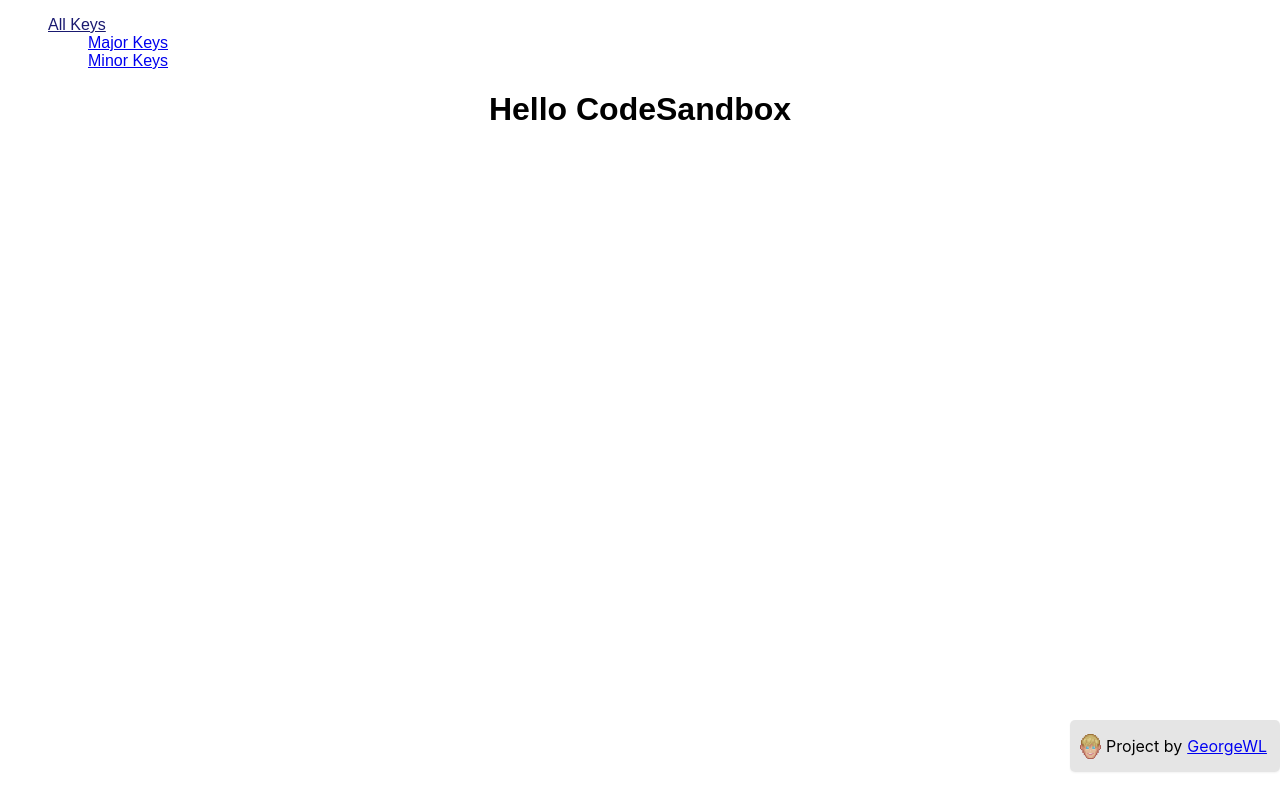
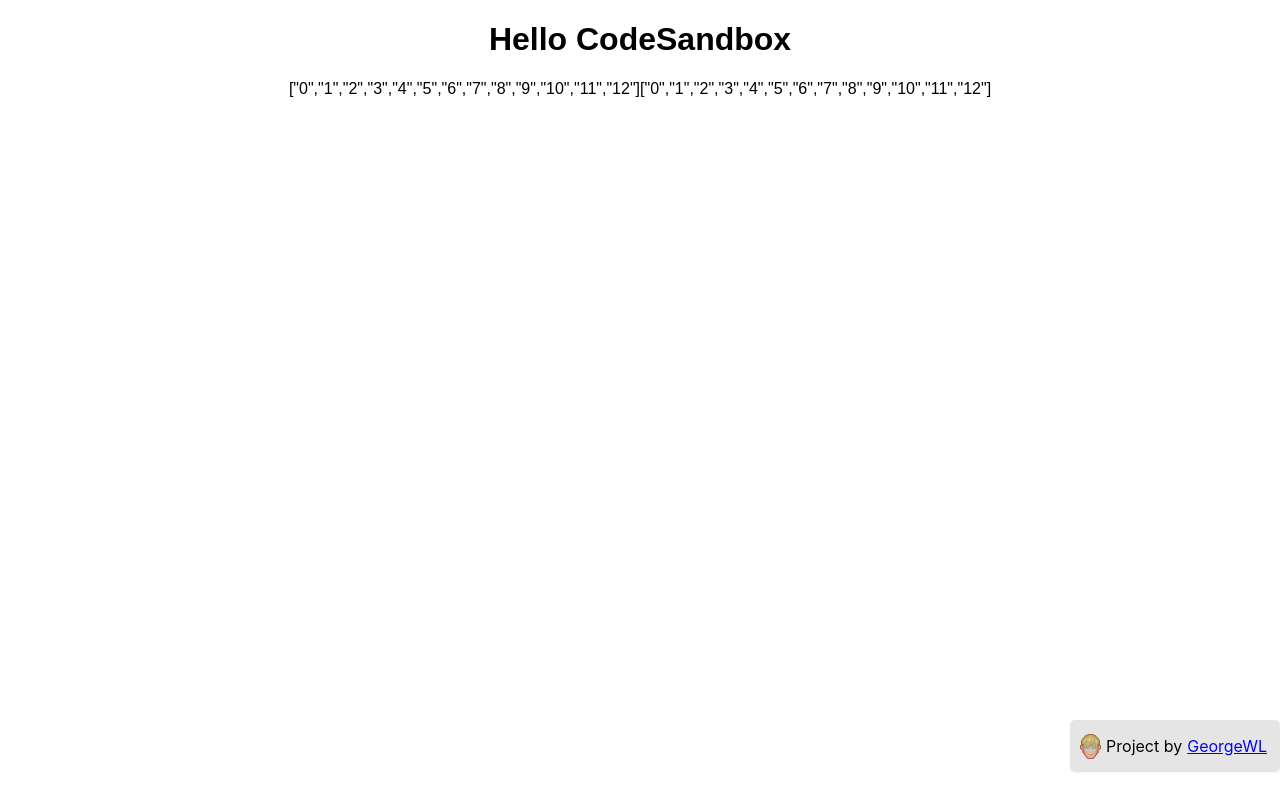
Before and after one commit to GeorgeWL/key-signatures-react-2, a React (Create React App) app: page / in a window 1280 px wide. Built offline with nearby package versions, Linux system fonts and the light colour scheme; what @tonaljs/scale would draw is missing.

Commit message:
remove complexities

```diff
--- a/package.json
+++ b/package.json
@@ -11,8 +11,6 @@
     "@tonaljs/scale": "4.6.0",
     "react": "17.0.2",
     "react-dom": "17.0.2",
-    "react-router": "5.2.0",
-    "react-router-dom": "5.2.0",
     "react-scripts": "4.0.0",
     "tone": "14.7.77"
   },
--- a/src/App.js
+++ b/src/App.js
@@ -1,9 +1,3 @@
-import {
-  BrowserRouter as Router,
-  NavLink,
-  Route,
-  Switch
-} from "react-router-dom";
 import Footer from "./components/Footer";
 import KeySelect from "./components/KeySelect";
 import "./styles.css";
@@ -11,39 +5,11 @@ import "./styles.css";
 export default function App() {
   return (
     <div className="App">
-      <Router>
-        <nav className="nav">
-          <ul>
-            <li>
-              <NavLink to="/" activeClassName="link-active">
-                All Keys
-              </NavLink>
-            </li>
-
-            <ul>
-              <li>
-                <NavLink to="/major" activeClassName="link-active">
-                  Major Keys
-                </NavLink>
-              </li>
-              <li>
-                <NavLink to="/minor" activeClassName="link-active">
-                  Minor Keys
-                </NavLink>
-              </li>
-            </ul>
-          </ul>
-        </nav>
-        <main>
-          <h1>Hello CodeSandbox</h1>
-          <Switch>
-            <Route exact path="/:type">
-              <KeySelect />
-            </Route>
-          </Switch>
-        </main>
-        <Footer />
-      </Router>
+      <main>
+        <h1>Hello CodeSandbox</h1>
+        <KeySelect />
+      </main>
+      <Footer />
     </div>
   );
 }
--- a/src/components/KeySelect.js
+++ b/src/components/KeySelect.js
@@ -1,9 +1,7 @@
-import { useParams } from "react-router";
 import { getAllMajorScales, getAllMinorScales } from "../helpers/getScales";
 const majorScales = getAllMajorScales();
 const minorScales = getAllMinorScales();
-export const KeySelect = () => {
-  const { type } = useParams();
+export const KeySelect = ({ type }) => {
   return (
     <div>
       {Object.entries(getScales(type)).map((item) =>
```
